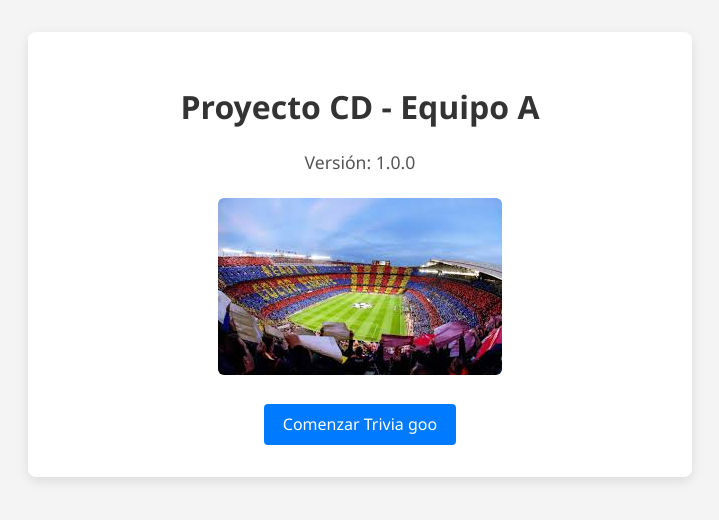
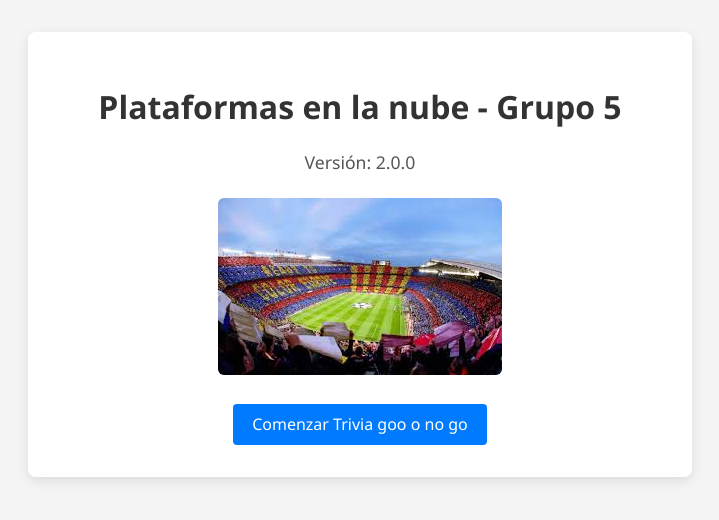
Before and after one commit to Fab2207/sitio-cd, a plain HTML site: page index.html in a window 1280 px wide. Shown: the whole page, without its empty margins (280-999 px from the left). Drawn offline with Linux system fonts and the light colour scheme.

Commit message:
docs: cambion en el index

```diff
--- a/index.html
+++ b/index.html
@@ -3,7 +3,7 @@
 <head>
   <meta charset="UTF-8" />
   <meta name="viewport" content="width=device-width, initial-scale=1.0" />
-  <title>Entrega Continua</title>
+  <title>Plataformas en la nube</title>
   <style>
     body {
       font-family: 'Segoe UI', Tahoma, Geneva, Verdana, sans-serif;
@@ -61,14 +61,14 @@
 </head>
 <body>
   <div class="container">
-    <h1>Proyecto CD - Equipo A</h1>
-    <p>Versión: 1.0.0</p>
+    <h1>Plataformas en la nube - Grupo 5</h1>
+    <p>Versión: 2.0.0</p>
 
     <div class="image-container">
       <img src="image.png" alt="Imagen del proyecto" />
     </div>
 
-    <a href="trivia1.html" class="btn">Comenzar Trivia goo</a>
+    <a href="trivia1.html" class="btn">Comenzar Trivia goo o no go</a>
   </div>
 </body>
 </html>
```
